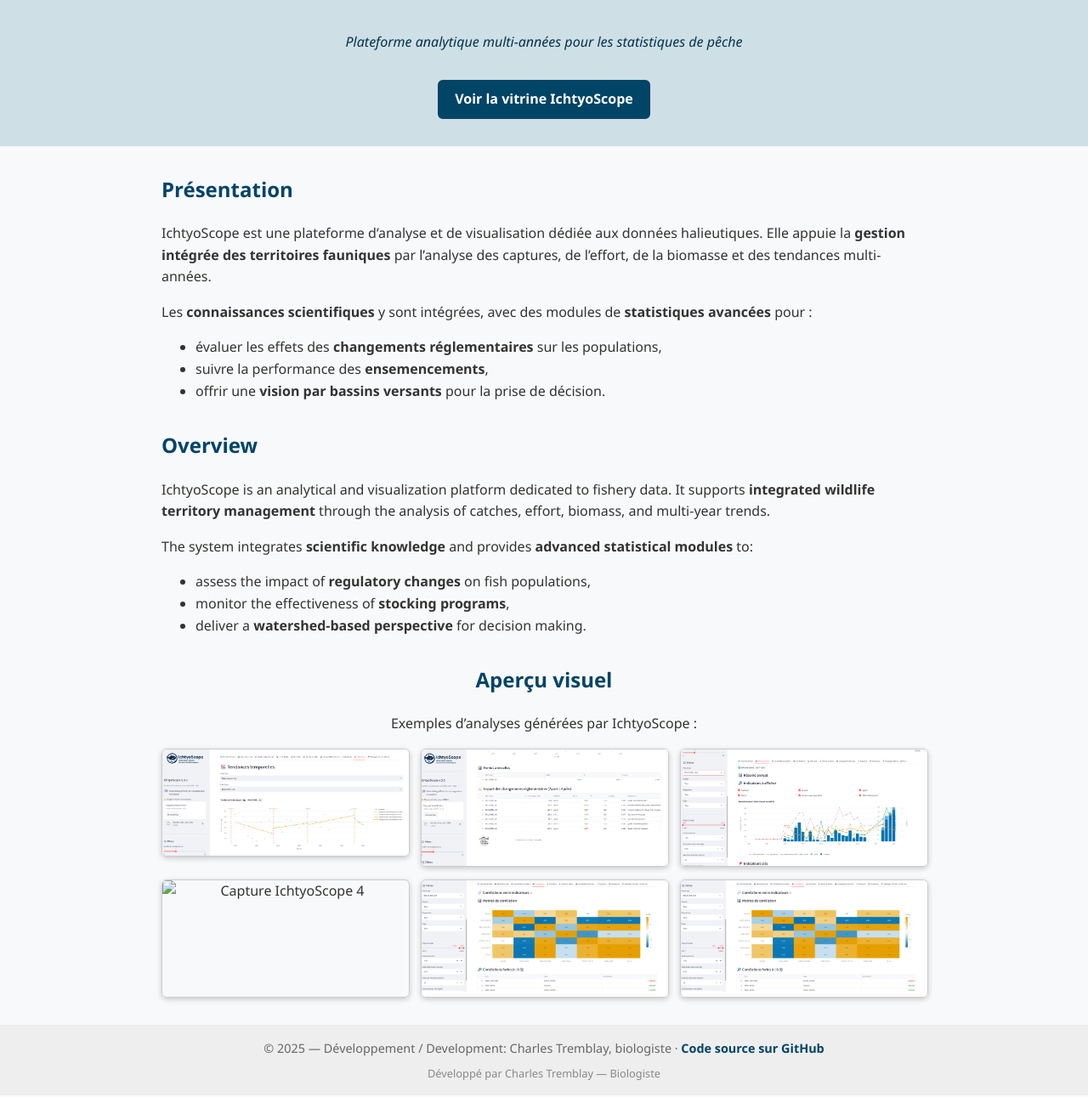
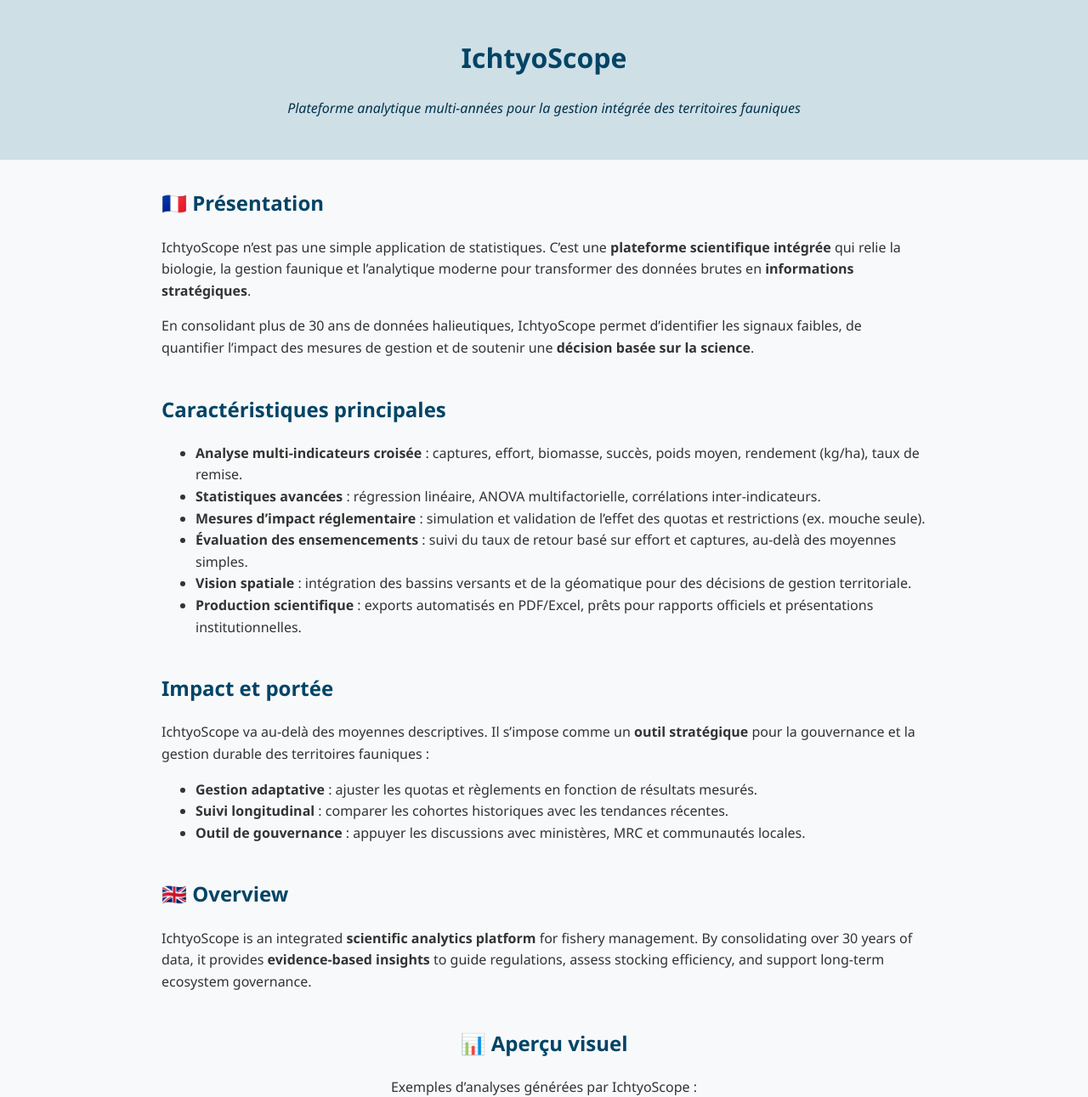
Before and after one commit to Charles-T-sys/IchtyoScope, a plain HTML site: page docs/index.html in a window 1280 px wide. Shown: the part 135-1426 px from the top of the page at 85% size. Drawn offline with Linux system fonts and the light colour scheme.

Commit message:
Update index.html

```diff
--- a/docs/index.html
+++ b/docs/index.html
@@ -4,19 +4,9 @@
   <meta charset="UTF-8">
   <meta name="viewport" content="width=device-width, initial-scale=1.0">
   <title>IchtyoScope — Plateforme analytique multi-années</title>
-
   <!-- Favicons -->
   <link rel="icon" type="image/x-icon" href="favicon.ico" sizes="32x32">
-  <link rel="icon" type="image/png" href="logo.png" sizes="512x512">
-
-  <!-- Meta SEO -->
-  <meta name="description" content="IchtyoScope — Plateforme analytique multi-années pour les statistiques de pêche (1994–aujourd’hui).">
-  <meta property="og:title" content="IchtyoScope — Statistiques de pêche">
-  <meta property="og:description" content="Analyse des captures, effort, biomasse, tendances long terme, ensemencements et effets réglementaires.">
-  <meta property="og:image" content="sc1.png">
-  <meta property="og:url" content="https://charles-t-sys.github.io/IchtyoScope/">
-  <meta name="twitter:card" content="summary_large_image">
-
+  <link rel="icon" type="image/x-icon" href="favicon-64.ico" sizes="64x64">
   <style>
     body {
       font-family: "Segoe UI", Roboto, Arial, sans-serif;
@@ -36,23 +26,13 @@
       max-height: 100px;
       margin-bottom: 1rem;
     }
-    header .button {
-      display: inline-block;
-      margin-top: 1rem;
-      padding: 10px 20px;
-      background: #004466;
-      color: #fff;
-      text-decoration: none;
-      border-radius: 6px;
-      font-weight: bold;
-    }
     main {
       max-width: 900px;
       margin: 2rem auto;
       padding: 0 1rem;
     }
     section {
-      margin-bottom: 2rem;
+      margin-bottom: 2.5rem;
     }
     h1, h2 {
       color: #004466;
@@ -74,9 +54,9 @@
     }
     footer {
       background: #eee;
-      color: #666;
+      color: #444;
       text-align: center;
-      padding: 1rem;
+      padding: 1.5rem;
       font-size: 0.9rem;
     }
     footer a {
@@ -84,77 +64,87 @@
       text-decoration: none;
       font-weight: bold;
     }
-    footer .signature {
-      margin-top: 0.5rem;
-      font-size: 0.8rem;
-      color: #888;
-    }
   </style>
 </head>
 <body>
 
   <header>
     <img src="logo.png" alt="IchtyoScope Logo">
-    <p><em>Plateforme analytique multi-années pour les statistiques de pêche</em></p>
-    <a href="https://charles-t-sys.github.io/IchtyoScope/" target="_blank" class="button">Voir la vitrine IchtyoScope</a>
+    <h1>IchtyoScope</h1>
+    <p><em>Plateforme analytique multi-années pour la gestion intégrée des territoires fauniques</em></p>
   </header>
 
   <main>
     <section>
-      <h2>Présentation</h2>
+      <h2>🇫🇷 Présentation</h2>
       <p>
-        IchtyoScope est une plateforme d’analyse et de visualisation dédiée aux données halieutiques.
-        Elle appuie la <strong>gestion intégrée des territoires fauniques</strong> par l’analyse des captures,
-        de l’effort, de la biomasse et des tendances multi-années.
+        IchtyoScope n’est pas une simple application de statistiques.
+        C’est une <strong>plateforme scientifique intégrée</strong> qui relie la biologie,
+        la gestion faunique et l’analytique moderne pour transformer des données brutes
+        en <strong>informations stratégiques</strong>.
       </p>
       <p>
-        Les <strong>connaissances scientifiques</strong> y sont intégrées, avec des modules de
-        <strong>statistiques avancées</strong> pour :
+        En consolidant plus de 30 ans de données halieutiques,
+        IchtyoScope permet d’identifier les signaux faibles,
+        de quantifier l’impact des mesures de gestion et de soutenir
+        une <strong>décision basée sur la science</strong>.
       </p>
+    </section>
+
+    <section>
+      <h2>Caractéristiques principales</h2>
       <ul>
-        <li>évaluer les effets des <strong>changements réglementaires</strong> sur les populations,</li>
-        <li>suivre la performance des <strong>ensemencements</strong>,</li>
-        <li>offrir une <strong>vision par bassins versants</strong> pour la prise de décision.</li>
+        <li><strong>Analyse multi-indicateurs croisée</strong> : captures, effort, biomasse, succès, poids moyen, rendement (kg/ha), taux de remise.</li>
+        <li><strong>Statistiques avancées</strong> : régression linéaire, ANOVA multifactorielle, corrélations inter-indicateurs.</li>
+        <li><strong>Mesures d’impact réglementaire</strong> : simulation et validation de l’effet des quotas et restrictions (ex. mouche seule).</li>
+        <li><strong>Évaluation des ensemencements</strong> : suivi du taux de retour basé sur effort et captures, au-delà des moyennes simples.</li>
+        <li><strong>Vision spatiale</strong> : intégration des bassins versants et de la géomatique pour des décisions de gestion territoriale.</li>
+        <li><strong>Production scientifique</strong> : exports automatisés en PDF/Excel, prêts pour rapports officiels et présentations institutionnelles.</li>
       </ul>
     </section>
 
     <section>
-      <h2>Overview</h2>
+      <h2>Impact et portée</h2>
       <p>
-        IchtyoScope is an analytical and visualization platform dedicated to fishery data.
-        It supports <strong>integrated wildlife territory management</strong> through the analysis of
-        catches, effort, biomass, and multi-year trends.
-      </p>
-      <p>
-        The system integrates <strong>scientific knowledge</strong> and provides <strong>advanced statistical modules</strong> to:
+        IchtyoScope va au-delà des moyennes descriptives.
+        Il s’impose comme un <strong>outil stratégique</strong> pour la gouvernance
+        et la gestion durable des territoires fauniques :
       </p>
       <ul>
-        <li>assess the impact of <strong>regulatory changes</strong> on fish populations,</li>
-        <li>monitor the effectiveness of <strong>stocking programs</strong>,</li>
-        <li>deliver a <strong>watershed-based perspective</strong> for decision making.</li>
+        <li><strong>Gestion adaptative</strong> : ajuster les quotas et règlements en fonction de résultats mesurés.</li>
+        <li><strong>Suivi longitudinal</strong> : comparer les cohortes historiques avec les tendances récentes.</li>
+        <li><strong>Outil de gouvernance</strong> : appuyer les discussions avec ministères, MRC et communautés locales.</li>
       </ul>
     </section>
 
+    <section>
+      <h2>🇬🇧 Overview</h2>
+      <p>
+        IchtyoScope is an integrated <strong>scientific analytics platform</strong> for fishery management.
+        By consolidating over 30 years of data, it provides <strong>evidence-based insights</strong>
+        to guide regulations, assess stocking efficiency, and support long-term ecosystem governance.
+      </p>
+    </section>
+
     <section class="screenshot">
-      <h2>Aperçu visuel</h2>
+      <h2>📊 Aperçu visuel</h2>
       <p>Exemples d’analyses générées par IchtyoScope :</p>
       <div class="gallery">
         <img src="sc1.png" alt="Capture IchtyoScope 1">
         <img src="sc2.png" alt="Capture IchtyoScope 2">
         <img src="sc3.png" alt="Capture IchtyoScope 3">
-        <img src="sc4.png" alt="Capture IchtyoScope 4">
+        <img src="sc4.jpg" alt="Capture IchtyoScope 4">
         <img src="sc5.png" alt="Capture IchtyoScope 5">
-        <img src="sc5.png" alt="Capture IchtyoScope 6">
+        <img src="sc6.png" alt="Capture IchtyoScope 6">
       </div>
     </section>
   </main>
 
   <footer>
-    © 2025 — Développement / Development: Charles Tremblay, biologiste ·
+    © 2025 — Développement : Charles Tremblay, biologiste et spécialiste en gestion faunique.
+    <br>
+    <a href="https://charles-t-sys.github.io/IchtyoScope/" target="_blank">Voir la vitrine IchtyoScope</a> ·
     <a href="https://github.com/Charles-T-sys/IchtyoScope" target="_blank">Code source sur GitHub</a>
-    <div class="signature">
-      Développé par Charles Tremblay — Biologiste
-    </div>
   </footer>
 
 </body>
```
